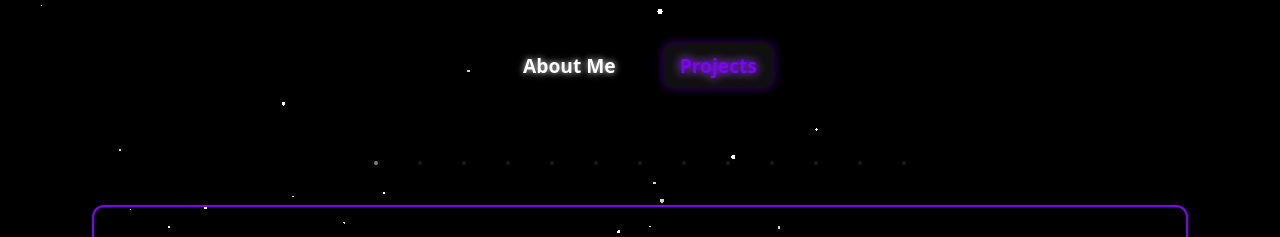
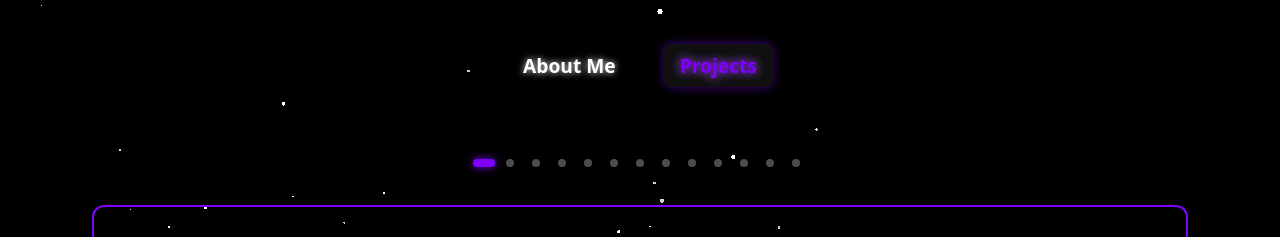
Before and after one commit to lminervino18/portfolio, a React (Vite) app: page /projects in a window 1280 px wide. Shown: the top 237 px of the page. Built offline with nearby package versions, Linux system fonts and the light colour scheme.

Commit message:
style: make the project dots easier to see and click

```diff
--- a/src/pages/styles/Projects.css
+++ b/src/pages/styles/Projects.css
@@ -15,28 +15,59 @@
 
 .project-dots {
   position: absolute;
-  top: -12px;
+  top: -22px;
   left: 50%;
   transform: translateX(-50%);
   display: flex;
-  gap: 40px;
+  gap: 2px;
   z-index: 10;
 }
 
+/* The button is a 24px touch target; the visible dot is drawn by ::before, so
+   it can stay small without shrinking the area you actually have to hit. */
 .project-dots .dot {
-  display: inline-block;
-  width: 4px;
-  height: 4px;
-  border-radius: 100%;
-  background-color: white;
-  opacity: 0.1;
+  width: 24px;
+  height: 24px;
+  padding: 0;
   border: none;
+  border-radius: 999px;
+  background: transparent;
   cursor: pointer;
-  padding: 0;
+  display: grid;
+  place-items: center;
 }
 
-.project-dots .dot.active {
-  opacity: 0.5;
+.project-dots .dot::before {
+  content: '';
+  width: 8px;
+  height: 8px;
+  border-radius: 999px;
+  background-color: rgba(255, 255, 255, 0.3);
+  transition:
+    width 0.25s ease,
+    background-color 0.25s ease,
+    box-shadow 0.25s ease;
+}
+
+.project-dots .dot:hover::before {
+  background-color: rgba(255, 255, 255, 0.75);
+}
+
+.project-dots .dot.active::before {
+  width: 22px;
+  background-color: var(--violet);
+  box-shadow: 0 0 8px rgba(128, 0, 255, 0.9);
+}
+
+.project-dots .dot:focus-visible {
+  outline: 2px solid var(--violet-soft);
+  outline-offset: 0;
+}
+
+/* global.css rings every button on plain :focus, which fires on mouse clicks
+   too. Keyboard focus keeps the ring above. */
+.project-dots .dot:focus:not(:focus-visible) {
+  outline: none;
 }
 
 .proj-arrow {
@@ -221,9 +252,10 @@
     padding: 1.5rem 1rem;
   }
 
+  /* The 24px touch targets already space the dots apart; keeping the old 20px
+     gap here would push the 13-dot row past a phone screen. */
   .project-dots {
-    gap: 20px;
-    top: -10px;
+    gap: 0;
   }
 
   .proj-arrow {
```
